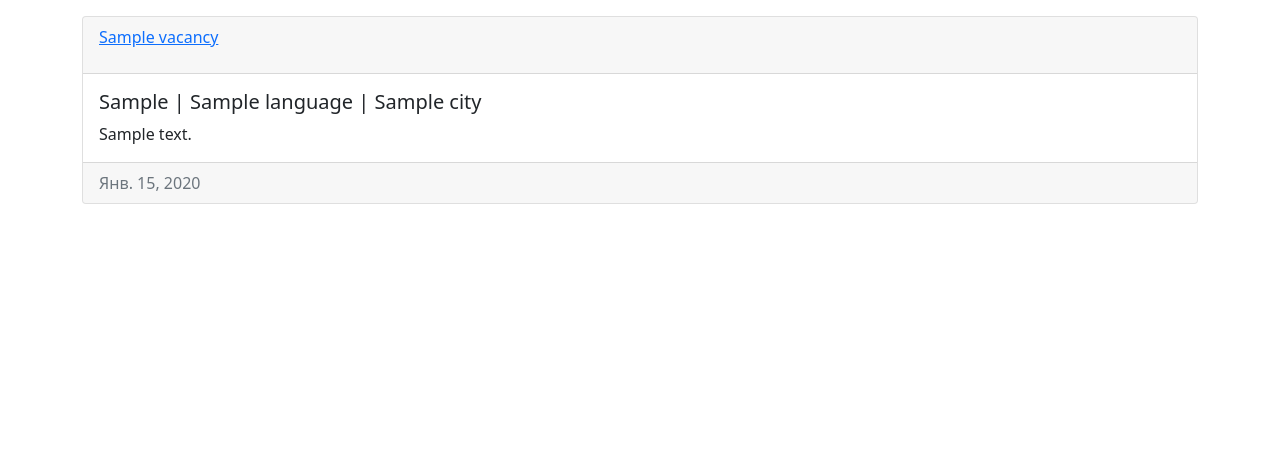
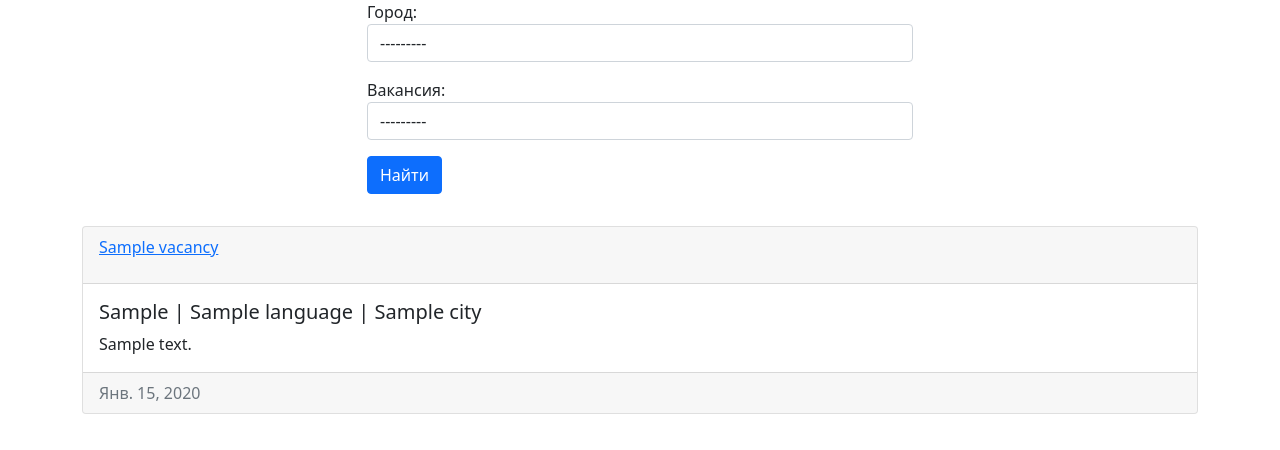
Before and after one commit to nanobotzm/test_project, a Django app: page /home/ in a window 1280 px wide. Shown: the part 56-506 px from the top of the page. Run offline with Django 3.2, Linux system fonts and the light colour scheme; tables that the repository leaves empty hold one stand-in row (values such as "Sample post").

Commit message:
fifth commit

```diff
--- /dev/null
+++ b/src/myapp/forms.py
@@ -0,0 +1,15 @@
+from django import forms
+
+from myapp.models import City, Language
+
+
+class FindForm(forms.Form):
+    # city = forms.CharField(initial='class')
+    city = forms.ModelChoiceField(queryset=City.objects.all(),
+                                  to_field_name='slug', required=False,
+                                  widget=forms.Select(attrs={'class': 'form-control'}),
+                                  label='Город')
+    language = forms.ModelChoiceField(queryset=Language.objects.all(),
+                                      to_field_name='slug', required=False,
+                                      widget=forms.Select(attrs={'class': 'form-control'}),
+                                      label='Вакансия')
--- a/src/myapp/templates/myapp/home.html
+++ b/src/myapp/templates/myapp/home.html
@@ -3,6 +3,39 @@
 {% block title %}Home{% endblock %}
 
 {% block content %}
+
+<!--    <form action="https://www.google.com/search">-->
+<!--        <label for="fname">City</label><br>-->
+<!--        <input type="text" id="fname" name="q"><br>-->
+<!--        <input type="submit" value="Submit">-->
+<!--    </form>-->
+
+<!--    <form method="POST" action=""> {% csrf_token %}-->
+<!--        <label for="fname">City</label><br>-->
+<!--        <input type="text" id="fname" name="city"><br>-->
+<!--        <input type="submit" value="Submit">-->
+<!--    </form>-->
+
+<!--    <form action="">-->
+<!--        <label>Вакансия:</label><br>-->
+<!--        <input type="text" name="language"><br>-->
+<!--        <label>Город:</label><br>-->
+<!--        <input type="text" name="city"><br>-->
+<!--        <input type="submit" value="Submit">-->
+<!--    </form>-->
+<!--    <div class="row">-->
+<!--        <div class="col-md-6 mx-auto">-->
+  <div class="row">
+      <div class="col-md-6 mx-auto">
+    <form action="">
+                <div class="row">
+                    {{ form.as_p }}
+                </div>
+                <button type="submit" class="btn btn-primary mb-3">Найти</button>
+            </form>
+        </div>
+    </div>
+
     {% for obj in object_list %}
         <div class="card text my-3">
           <div class="card-header">
@@ -16,5 +49,8 @@
               {{ obj.timestamp }}
           </div>
         </div>
+
+    {% empty %}
+        <h3 class="text-center">По вашему запросу ничего не найдено.</h3>
     {% endfor %}
 {% endblock %}
--- a/src/myapp/views.py
+++ b/src/myapp/views.py
@@ -1,6 +1,20 @@
 from django.shortcuts import render
+
 from .models import Vacancy
+from .forms import FindForm
+
 
 def home_view(request):
-    querySet = Vacancy.objects.all()
-    return render(request, 'myapp/home.html', {'object_list': querySet})
+    # print(request.GET)
+    form = FindForm()
+    city = request.GET.get('city')  # Киев
+    language = request.GET.get('language')  # Python
+    form_request = dict()
+    if city or language:
+        if city:
+            form_request['city__slug'] = city
+        if language:
+            form_request['language__slug'] = language
+    querySet = Vacancy.objects.filter(**form_request)
+    return render(request, 'myapp/home.html', {'object_list': querySet,
+                                                'form': form})
```
